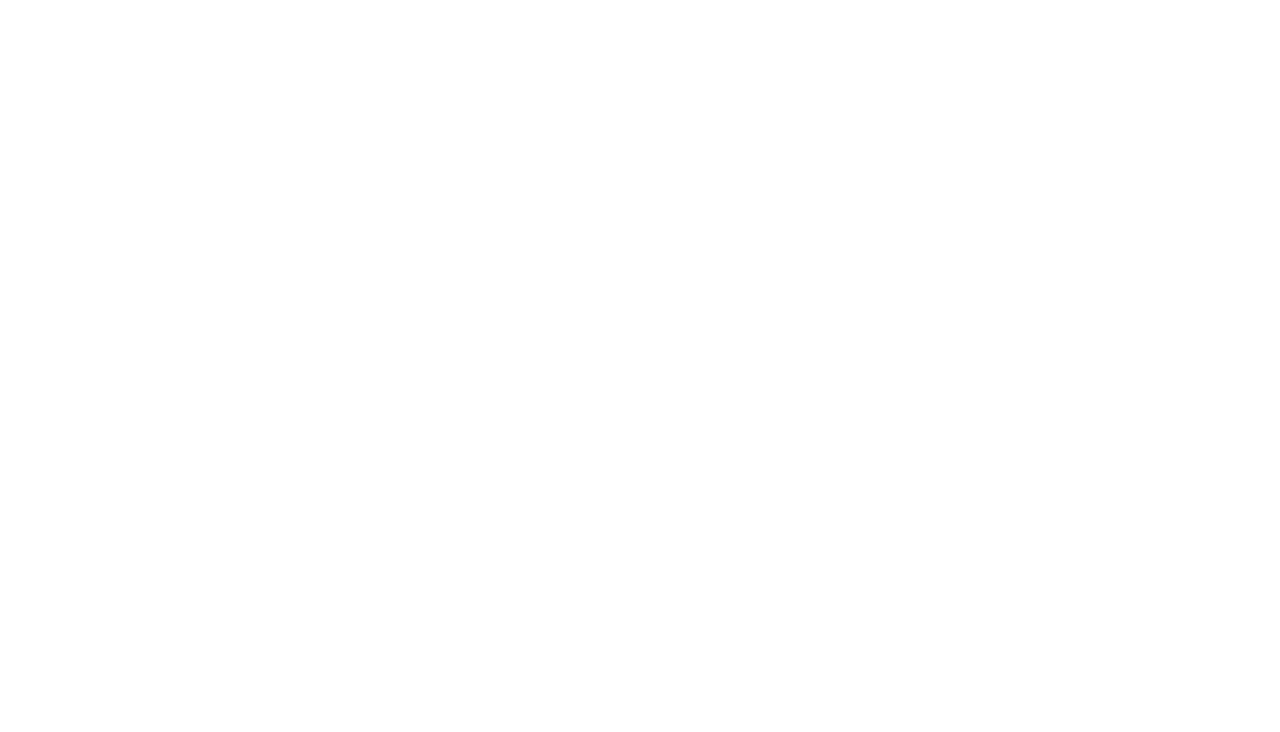
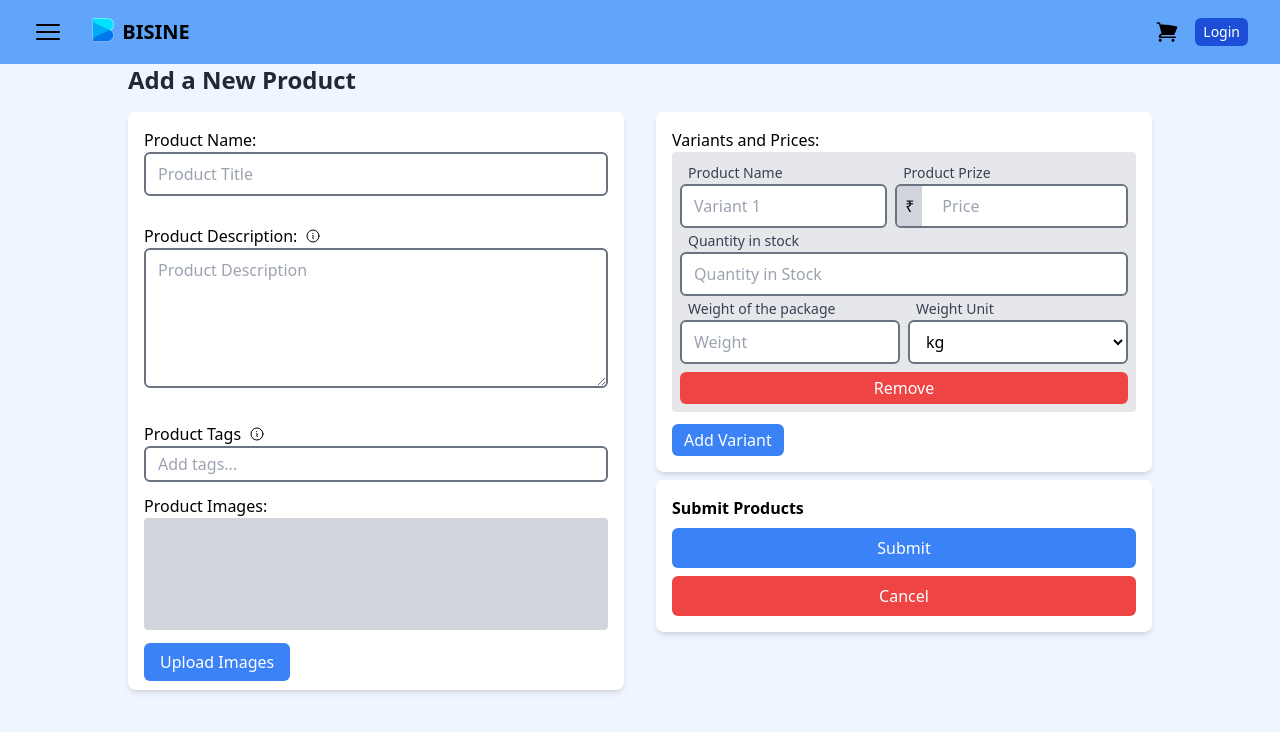
Before and after one commit to Bisine/Bisine-Vite, a React (Vite) app: page /product/add in a window 1280 px wide. Before the commit this address had no page. Shown: the top 732 px of the page. Built offline with nearby package versions, Linux system fonts and the light colour scheme.

Commit message:
Backend for product posting done and integrated with Frontend

```diff
--- a/src/main.jsx
+++ b/src/main.jsx
@@ -23,8 +23,9 @@
           <Route path="/user/login" element={<LoginPage />} />
           <Route path="/user/register" element={<ProfileCreatePage/>}/>
            <Route path="/shop/create" element={<ShopCreate/>}/>
+           <Route path="/product/add" element={<ProductAdditionScreen/>}/>
           {/*<Route path="/cart" element={<CartPage/>}/>
-          <Route path="/addProduct" element={<ProductAdditionScreen/>}/>
+
           <Route path="/" element={<h1>hi</h1>}/>
           <Route path="/*" element={<ShopScreen/>}/> */}
         </Routes>
--- a/src/screens/addProduct/AddProduct.jsx
+++ b/src/screens/addProduct/AddProduct.jsx
@@ -13,6 +13,7 @@
 } from "../../redux/features/product";
 import { useDispatch, useSelector } from "react-redux";
 import { useNavigate } from "react-router-dom";
+import axios from "axios";
 
 const ProductAdditionScreen = () => {
   const [showDescriptionTooltip, setDescriptionShowTooltip] = useState(false);
@@ -30,21 +31,28 @@
   const dispatch = useDispatch();
   const navigate = useNavigate();
 
+  const [tempImages, setTempImages] = useState([]);
+  const [isLoading, setIsLoading] = useState(false);
+
   // Function to handle image uploads
   const handleImageUpload = (e) => {
     const files = e.target.files;
-    const updatedImages = [...productImages];
+    const updatedImages = [...tempImages];
     for (let i = 0; i < files.length; i++) {
+      console.log("Hi");
+      if (updatedImages.length >= 3) {
+        break;
+      }
       updatedImages.push({
         id: Date.now() + i, // You can use a better unique identifier
         file: files[i],
       });
     }
-    dispatch(setImages(updatedImages));
+    setTempImages(updatedImages);
   };
   const removeImage = (id) => {
-    const updatedImages = productImages.filter((image) => image.id !== id);
-    dispatch(setImages(updatedImages));
+    const updatedImages = tempImages.filter((image) => image.id !== id);
+    setTempImages(updatedImages);
   };
 
   // Function to handle changes in variants
@@ -53,39 +61,91 @@
   //   updatedVariants[index][field] = value;
   //   dispatch(setProductVariants(updatedVariants));
   // };
-  const handleVariantChange = (index, field, value) => {
+  const handleVariantChange = (variantIndex, field, value) => {
     const updatedVariants = [...productVariants];
-    updatedVariants[index] = {
-      ...updatedVariants[index],
+    updatedVariants[variantIndex] = {
+      ...updatedVariants[variantIndex],
       [field]: value,
     };
     dispatch(setProductVariants(updatedVariants));
   };
+
   // Function to add a new variant
   const addVariant = () => {
-    dispatch(setProductVariants([...productVariants, { name: "", price: "" }]));
+    dispatch(
+      setProductVariants([
+        ...productVariants,
+        {
+          name: "",
+          price: "",
+          quantityInStock: "",
+          weight: "",
+          weightUnit: "kg",
+        },
+      ])
+    );
   };
 
   // Function to remove a variant
-  const removeVariant = (index) => {
+  const removeVariant = (variantIndex) => {
     const updatedVariants = [...productVariants];
-    updatedVariants.splice(index, 1);
+    updatedVariants.splice(variantIndex, 1);
     dispatch(setProductVariants(updatedVariants));
   };
 
-  const submitProductData = () => {
-    const data = {
-      shop_id: 1,
+  //Function to upload images in Cloudinary
+  const uploadImage = async (file) => {
+    // Secret keys for Cloudinary
+    const preset_key = "bisineimages";
+    const cloudname = "ddkpclbs2";
+
+    const formData = new FormData();
+    formData.append("file", file);
+    formData.append("upload_preset", preset_key);
+
+    try {
+      const response = await axios.post(
+        `https://api.cloudinary.com/v1_1/${cloudname}/image/upload`,
+        formData
+      );
+      console.log(response.data.secure_url)
+      return response.data.secure_url || null;
+    } catch (error) {
+      console.log(error);
+      return null;
+    }
+  };
+
+  const submitProductData = async () => {
+    setIsLoading(true)
+    var imageUrls = [];
+    for (var i = 0; i < tempImages.length; i++) {
+      const res_url = await uploadImage(tempImages[i].file)
+      imageUrls.push(res_url);
+    }
+    const shop_id = localStorage.getItem("shop_id");
+
+    const request_data = {
       product_name: productName,
       product_description: productDescription,
-      product_images: productImages,
       product_tags: productTags,
-      product_variants: productVariants,
-      product_weight: weight,
-      product_weight_unit: weightUnit,
-      product_quantity_in_stock: quantityInStock,
-    };
-    console.log(data);
+      product_image_urls: imageUrls,
+      variants: productVariants,
+      shop_id: shop_id
+    }
+
+    try{
+      const response = await axios.post(`${import.meta.env.VITE_API_URL}/product/create`,request_data);
+      if (response.status == 201) {
+        //Product is sucessfully added, need to naviaate to Inventory
+        navigate("/");
+      }
+    } catch (error) {
+      alert("Sorry, something went wrong, please try later...")
+      console.log(error);
+    }
+
+    setIsLoading(false);
   };
 
   return (
@@ -191,7 +251,7 @@
               </div>
               <h1 className="text-black mt-3 font-medium">Product Images:</h1>
               <div className="bg-gray-300 rounded h-28 flex p-2">
-                {productImages.map((image) => (
+                {tempImages.map((image) => (
                   <div key={image.id} className="relative mr-2">
                     <img
                       src={URL.createObjectURL(new Blob([image.file]))}
@@ -211,7 +271,7 @@
                 <input
                   type="file"
                   multiple
-                  disabled={productImages.length == 3}
+                  disabled={tempImages.length == 3}
                   accept="image/*"
                   className="hidden"
                   id="image-upload"
@@ -220,7 +280,7 @@
                 <label
                   htmlFor="image-upload"
                   className={`cursor-pointer ${
-                    productImages.length == 3 ? "bg-gray-500" : "bg-blue-500"
+                    tempImages.length == 3 ? "bg-gray-500" : "bg-blue-500"
                   } text-white rounded-md px-4 py-2 `}
                 >
                   Upload Images
@@ -360,10 +420,11 @@
               <div className="mt-2 bg-white rounded-lg text-black shadow-md p-4">
                 <h1 className="font-bold">Submit Products</h1>
                 <button
-                  onClick={() => navigate(-1)}
-                  className="bg-blue-500 mt-2 hover:bg-blue-700 text-white rounded-md px-4 py-2  w-full   "
+                  disabled={isLoading}
+                  onClick={() => submitProductData()}
+                  className="bg-blue-500 mt-2 hover:bg-blue-700 text-white rounded-md px-4 py-2  w-full disabled:bg-gray-500 disabled:cursor-not-allowed transition-all ease-in-out duration-150  "
                 >
-                  Submit
+                  {isLoading ? "Loading..." : "Submit"}
                 </button>
                 <button
                   onClick={() => navigate(-1)}
--- a/src/screens/login/LoginButton.jsx
+++ b/src/screens/login/LoginButton.jsx
@@ -29,7 +29,7 @@
     dispatch(setProfileUrl(re.picture));
     setIsLoading(true);
     axios
-      .post(`https://bisinenode.vercel.app/api/user/auth`, { email: re.email })
+      .post(`${import.meta.env.VITE_API_URL}/user/auth`, { email: re.email })
       .then((res) => {
         setIsLoading(false);
         if (res.status == 200) {
--- a/src/screens/profileCreate/ProfileCreation.jsx
+++ b/src/screens/profileCreate/ProfileCreation.jsx
@@ -45,7 +45,7 @@
     else if (isChecked){
       setIsError(null)
       setIsLoading(true);
-      axios.post(`https://bisinenode.vercel.app/api/user/register`, {
+      axios.post(`${import.meta.env.VITE_API_URL}/user/register`, {
         email : localStorage.getItem('email'),
         fullName: fullName,
         profileURL: localStorage.getItem('profileUrl'),
--- a/src/screens/shopCreate/ShopCreate.jsx
+++ b/src/screens/shopCreate/ShopCreate.jsx
@@ -77,7 +77,7 @@
         try {
 
           const response = await axios.post(
-            `https://bisinenode.vercel.app/api/shop/checkUniqueId`,
+            `${import.meta.env.VITE_API_URL}/shop/checkUniqueId`,
             {
               unique_id: shopId,
             }
@@ -155,7 +155,7 @@
       try {
         const accessToken = localStorage.getItem("access_token");
         const response = await axios.post(
-          `https://bisinenode.vercel.app/api/shop/create`,
+          `${import.meta.env.VITE_API_URL}/shop/create`,
           shopData,
           {
             headers: {
@@ -165,6 +165,8 @@
         );
         if (response.status === 201) {
           console.log("Shop created successfully");
+          const {shop_id} = response.data;
+          localStorage.setItem("shop_id",shop_id);
           //Redirect to shop dashboard
           //for now regirecting to home page
           navigate('/');
```
